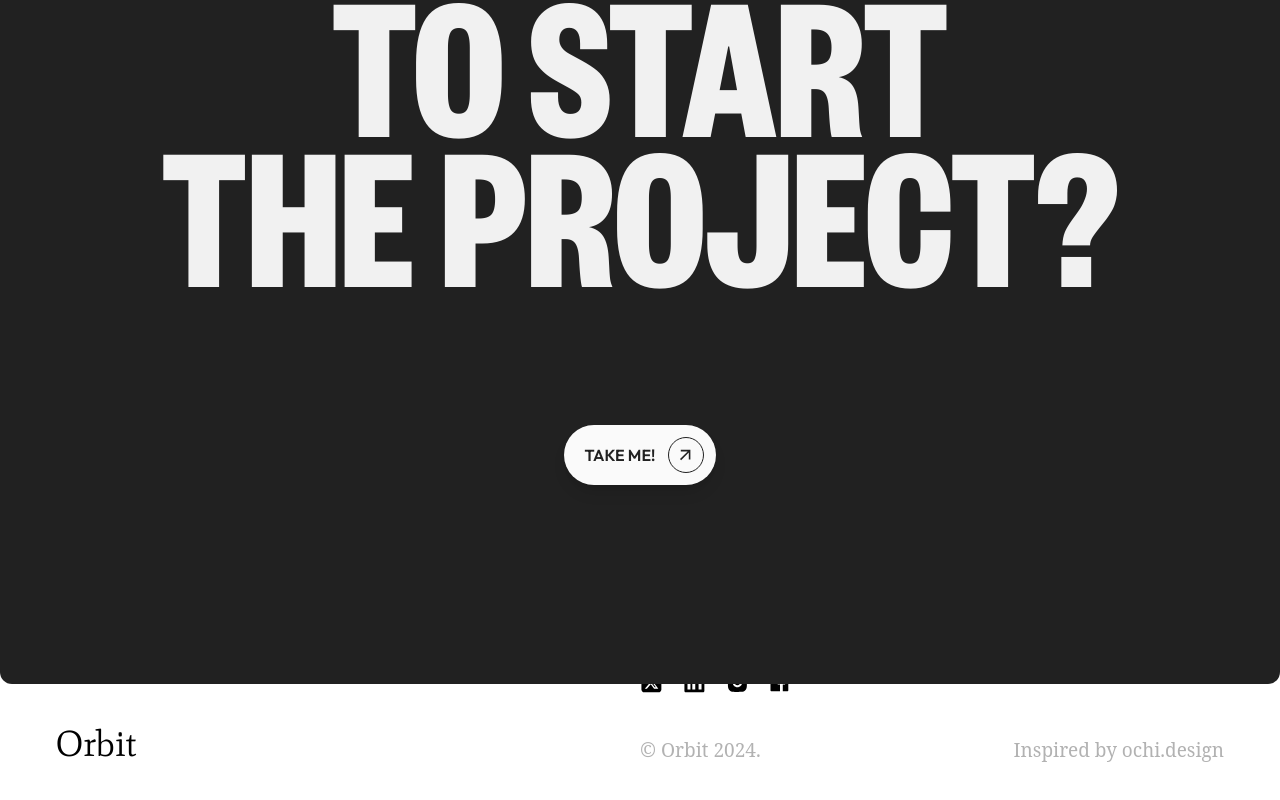
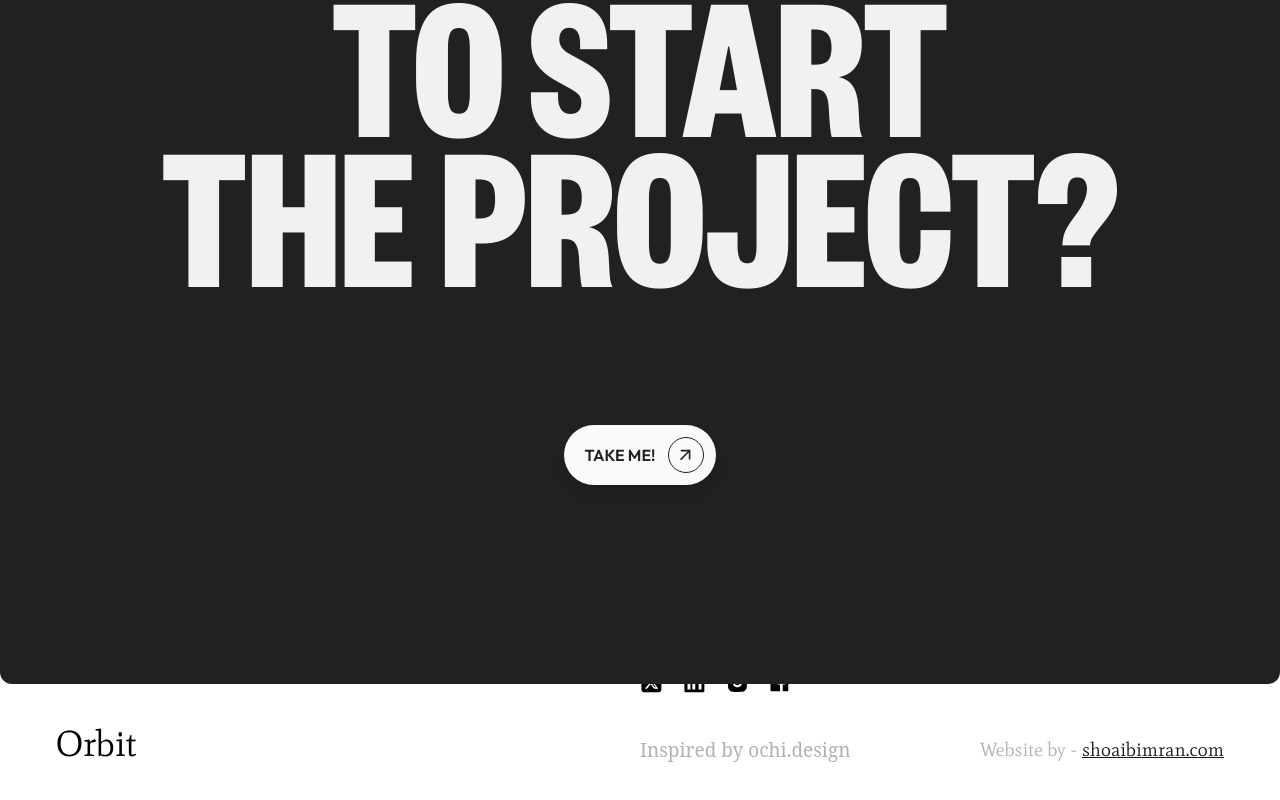
Before and after one commit to Shoaib-Imrann/Orbit, a React (Vite) app: page / in a window 1280 px wide. Shown: the part 7121-7921 px from the top of the page. Built offline with nearby package versions, Linux system fonts and the light colour scheme; no server answers.

Commit message:
links updated

```diff
--- a/src/components/Footer.jsx
+++ b/src/components/Footer.jsx
@@ -4,6 +4,7 @@ import { AiFillFacebook } from "react-icons/ai";
 import { FaLinkedin } from "react-icons/fa";
 import { FaSquareXTwitter } from "react-icons/fa6";
 import { RiInstagramFill } from "react-icons/ri";
+import { HiMiniArrowUpRight } from "react-icons/hi2";
 
 function Footer() {
   return (
@@ -63,8 +64,11 @@ function Footer() {
               </motion.div>
             </div>
             <div className="flex flex-col md:flex-row items-center sm:justify-between md:items-end w-full h-[50px] text-[#B2B2B2] text-[19px]">
-              <p className="font-['serif']">&copy; Orbit 2024.</p>
               <p className="font-['serif']">Inspired by ochi.design</p>
+              {/* <p className="font-['serif']">&copy; Orbit 2024.</p> */}
+              <div className="mt-5 flex justify-center items-center">
+              <a target="_blank" href="https://www.shoaibimran.com">Website by - <span className="underline text-zinc-900">shoaibimran.com</span></a><HiMiniArrowUpRight className="text-zinc-900 ml-[2px] md:hidden"/>
+            </div>
             </div>
           </div>
         </div>
```
